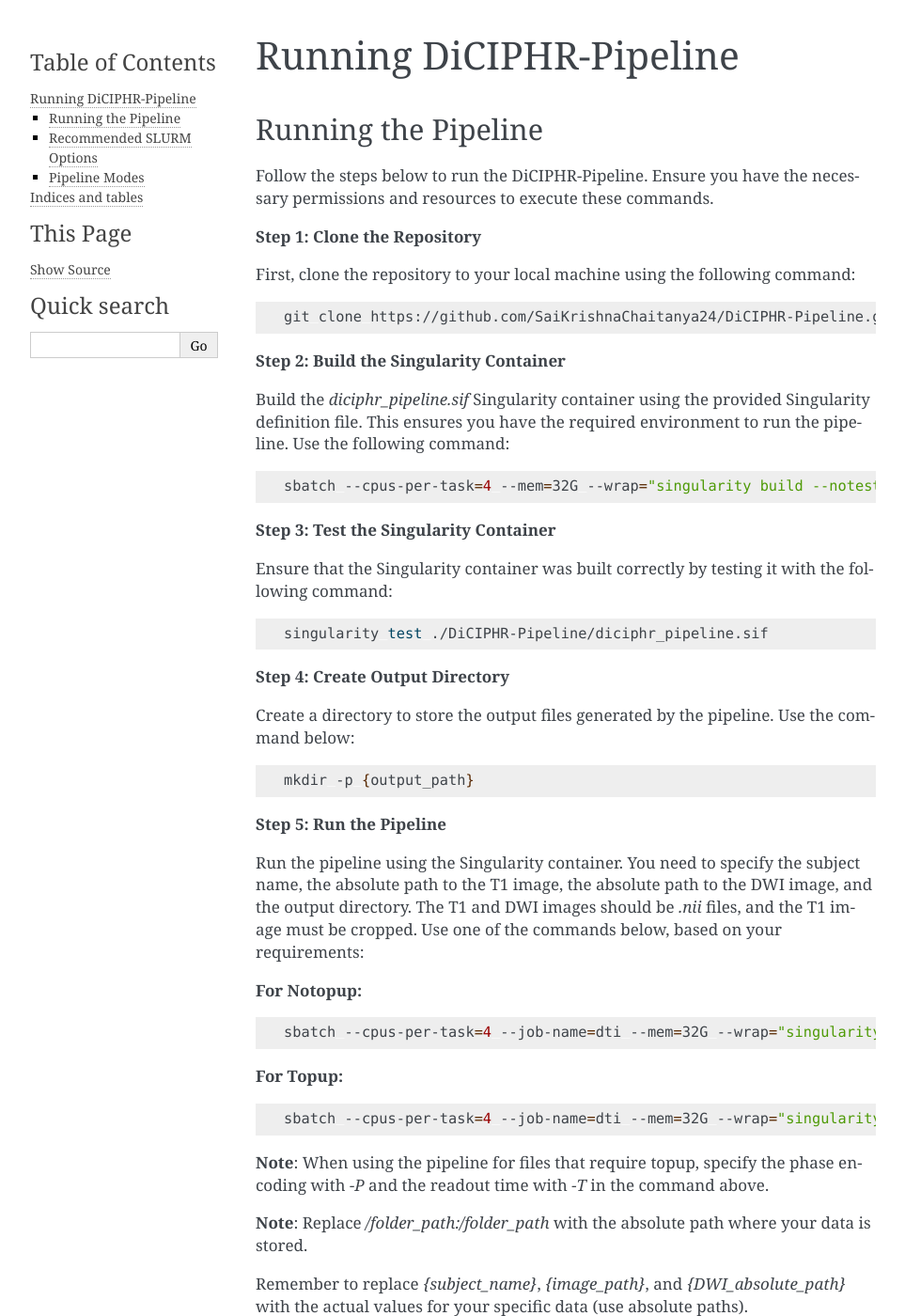
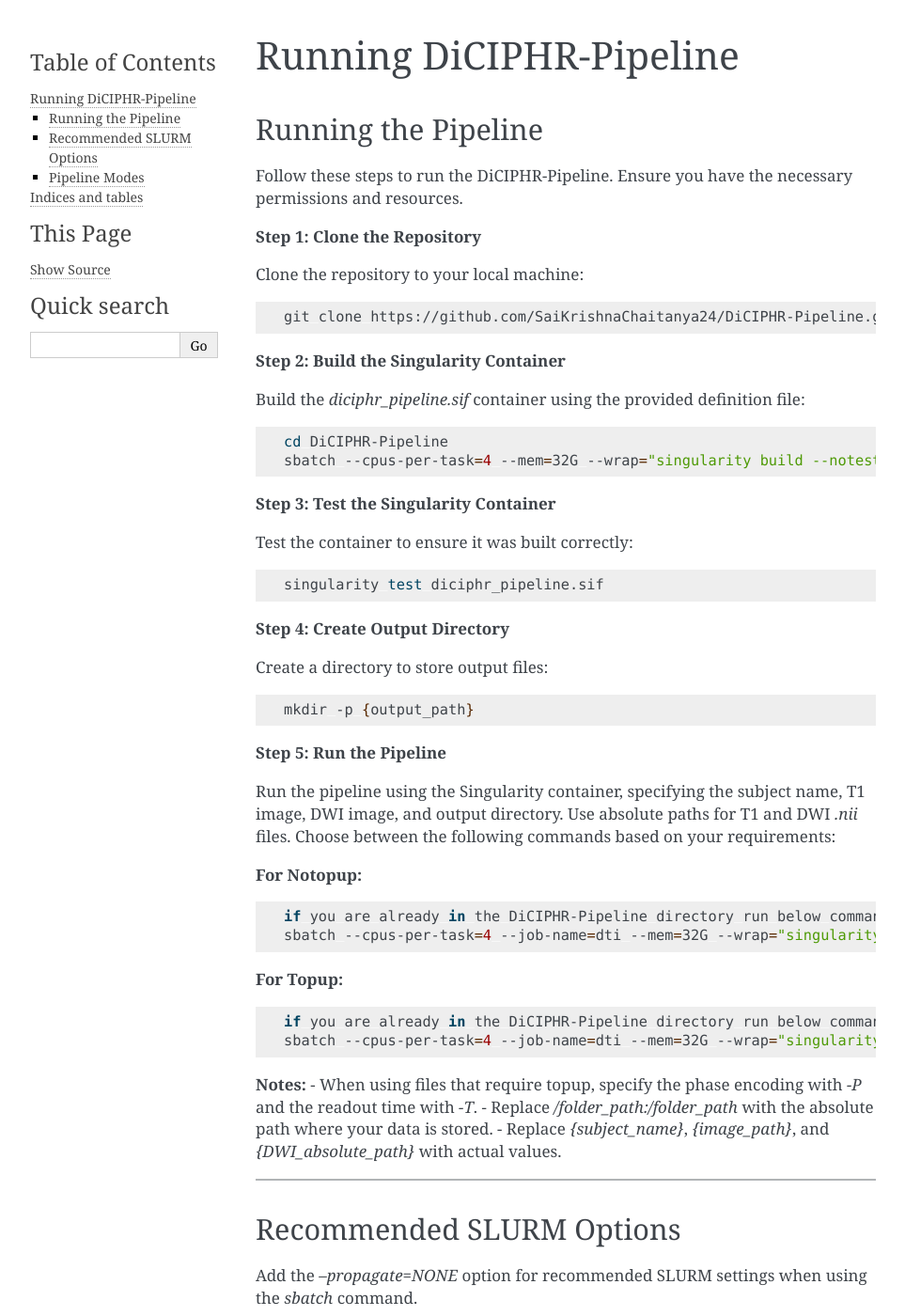
Before and after one commit to SaiKrishnaChaitanya24/DiCIPHR-Pipeline-Documentation, a Sphinx documentation site: the page built from source/RunningDTI.rst, in a window 1280 px wide and 1400 px high. Shown: the whole window at 94% size, without its empty margins (148-1111 px from the left). Built offline with Sphinx 7.4.7, drawn with Linux system fonts in a browser that asks for light colours; some of the changed text lies outside the part shown.

Commit message:
Update RunningDTI.rst

```diff
--- a/source/RunningDTI.rst
+++ b/source/RunningDTI.rst
@@ -1,14 +1,14 @@
 Running DiCIPHR-Pipeline
-================
+========================
 
 Running the Pipeline
 --------------------
 
-Follow the steps below to run the DiCIPHR-Pipeline. Ensure you have the necessary permissions and resources to execute these commands.
+Follow these steps to run the DiCIPHR-Pipeline. Ensure you have the necessary permissions and resources.
 
 **Step 1: Clone the Repository**
 
-First, clone the repository to your local machine using the following command:
+Clone the repository to your local machine:
 
 .. code-block:: bash
 
@@ -16,23 +16,24 @@ First, clone the repository to your local machine using the following command:
 
 **Step 2: Build the Singularity Container**
 
-Build the `diciphr_pipeline.sif` Singularity container using the provided Singularity definition file. This ensures you have the required environment to run the pipeline. Use the following command:
+Build the `diciphr_pipeline.sif` container using the provided definition file:
 
 .. code-block:: bash
 
-    sbatch --cpus-per-task=4 --mem=32G --wrap="singularity build --notest ./DiCIPHR-Pipeline/diciphr_pipeline.sif ./DiCIPHR-Pipeline/Singularity.def"
+    cd DiCIPHR-Pipeline
+    sbatch --cpus-per-task=4 --mem=32G --wrap="singularity build --notest diciphr_pipeline.sif Singularity.def"
 
 **Step 3: Test the Singularity Container**
 
-Ensure that the Singularity container was built correctly by testing it with the following command:
+Test the container to ensure it was built correctly:
 
 .. code-block:: bash
 
-    singularity test ./DiCIPHR-Pipeline/diciphr_pipeline.sif
+    singularity test diciphr_pipeline.sif
 
 **Step 4: Create Output Directory**
 
-Create a directory to store the output files generated by the pipeline. Use the command below:
+Create a directory to store output files:
 
 .. code-block:: bash
 
@@ -40,44 +41,43 @@ Create a directory to store the output files generated by the pipeline. Use the
 
 **Step 5: Run the Pipeline**
 
-Run the pipeline using the Singularity container. You need to specify the subject name, the absolute path to the T1 image, the absolute path to the DWI image, and the output directory. The T1 and DWI images should be `.nii` files, and the T1 image must be cropped. Use one of the commands below, based on your requirements:
+Run the pipeline using the Singularity container, specifying the subject name, T1 image, DWI image, and output directory. Use absolute paths for T1 and DWI `.nii` files. Choose between the following commands based on your requirements:
 
 **For Notopup:**
 
 .. code-block:: bash
 
-    sbatch --cpus-per-task=4 --job-name=dti --mem=32G --wrap="singularity run --no-home --bind /folder_path:/folder_path --bind {output_path}:/output ./DiCIPHR-Pipeline/diciphr_pipeline.sif -s {subject_name} -i {image_path} -d {DWI_absolute_path} -o /output"
+    if you are already in the DiCIPHR-Pipeline directory run below command, else change your current path to where DiCIPHR-Pipeline directory is and run the below command
+    sbatch --cpus-per-task=4 --job-name=dti --mem=32G --wrap="singularity run --no-home --bind /folder_path:/folder_path --bind {output_path}:/output diciphr_pipeline.sif -s {subject_name} -i {image_path} -d {DWI_absolute_path} -o /output"
 
 **For Topup:**
 
 .. code-block:: bash
 
-    sbatch --cpus-per-task=4 --job-name=dti --mem=32G --wrap="singularity run --no-home --bind /folder_path:/folder_path --bind {output_path}:/output ./DiCIPHR-Pipeline/diciphr_pipeline.sif -s {subject_name} -i {image_path} -d {DWI_absolute_path} -o /output -t {topup file} -P {Phase Encoding} -T {Readout Time}"
+    if you are already in the DiCIPHR-Pipeline directory run below command, else change your current path to where DiCIPHR-Pipeline directory is and run the below command
+    sbatch --cpus-per-task=4 --job-name=dti --mem=32G --wrap="singularity run --no-home --bind /folder_path:/folder_path --bind {output_path}:/output diciphr_pipeline.sif -s {subject_name} -i {image_path} -d {DWI_absolute_path} -o /output -t {topup file} -P {Phase Encoding} -T {Readout Time}"
 
-**Note**: When using the pipeline for files that require topup, specify the phase encoding with `-P` and the readout time with `-T` in the command above.
-
-**Note**: Replace `/folder_path:/folder_path` with the absolute path where your data is stored.
-
-Remember to replace `{subject_name}`, `{image_path}`, and `{DWI_absolute_path}` with the actual values for your specific data (use absolute paths).
+**Notes:**
+- When using files that require topup, specify the phase encoding with `-P` and the readout time with `-T`.
+- Replace `/folder_path:/folder_path` with the absolute path where your data is stored.
+- Replace `{subject_name}`, `{image_path}`, and `{DWI_absolute_path}` with actual values.
 
 --------------------
 
 Recommended SLURM Options
---------------------
+------------------------
 
-When using the `sbatch` command to run the container, add the `--propagate=NONE` option for recommended SLURM settings.
+Add the `--propagate=NONE` option for recommended SLURM settings when using the `sbatch` command.
 
 --------------------
 
 Pipeline Modes
---------------------
+--------------
 
-You can run the pipeline in three modes:
+Run the pipeline in three modes:
 
 1. **Only DTI_Preprocess**: Specify `-e 1` in the `sbatch` command.
-
 2. **Till Registration Process**: Specify `-e 2` in the `sbatch` command.
-
 3. **Full Pipeline**: No `-e` option required.
 
 Indices and tables
```
